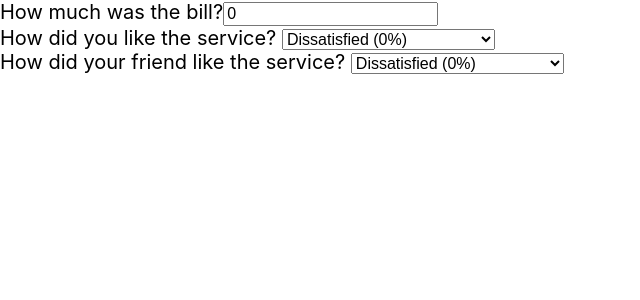
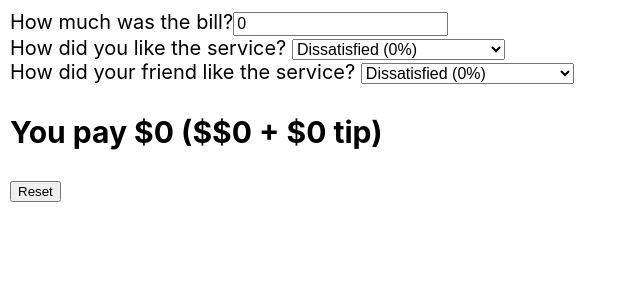
Before and after one commit to SenseiZarkoDukic/tip-calculator, a React (Create React App) app: page / in a window 1280 px wide. Shown: the top 300 px of the page, without its empty margins (0-640 px from the left). Built offline with nearby package versions, Linux system fonts and the light colour scheme.

Commit message:
Set Output component adding the final values of calculated variables and Reset component with the reset button onClick event to set all values to the ones from the start.

```diff
--- a/src/App.js
+++ b/src/App.js
@@ -27,8 +27,9 @@ export default function App() {
           How did your friend like the service?
         </SelectPercentage>
 
-        <Output />
-        <Reset />
+        <Output totalTip={totalTip} bill={bill} totalPayment={totalPayment} />
+
+        <Reset onBill={setBill} onMyTip={setMyTip} onFriendTip={setFriendTip} />
       </form>
     </div>
   );
@@ -62,10 +63,27 @@ function SelectPercentage({ bill, children, onTip }) {
   );
 }
 
-function Output() {
-  return;
+function Output({ bill, totalTip, totalPayment }) {
+  return (
+    <div>
+      <p className="output">
+        <strong>
+          You pay ${totalPayment} ($${bill} + ${totalTip} tip)
+        </strong>
+      </p>
+    </div>
+  );
 }
 
-function Reset() {
-  return;
+function Reset({ onBill, onMyTip, onFriendTip }) {
+  const handleClick = () => {
+    onBill(0);
+    onMyTip(0);
+    onFriendTip(0);
+  };
+  return (
+    <div>
+      <button onClick={handleClick}>Reset</button>
+    </div>
+  );
 }
--- a/src/index.css
+++ b/src/index.css
@@ -18,6 +18,14 @@ select {
   font-size: 16px;
 }
 
+.App {
+  padding: 10px;
+}
+
 .questions {
   font-size: 20px;
 }
+
+.output {
+  font-size: 30px;
+}
```
